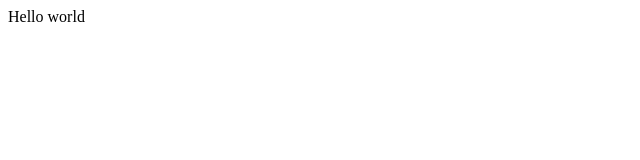
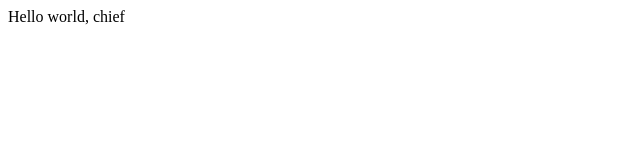
Before and after one commit to isnuri/open-chief, a plain HTML site: page index.html in a window 1280 px wide. Shown: the full height of the page, 0-640 px from the left. Drawn offline with Linux system fonts and the light colour scheme.

Commit message:
cheange index.html

```diff
--- a/index.html
+++ b/index.html
@@ -19,6 +19,6 @@
     </head>
 
     <body>
-        Hello world
+        Hello world, chief
     </body>
 </html>
```
